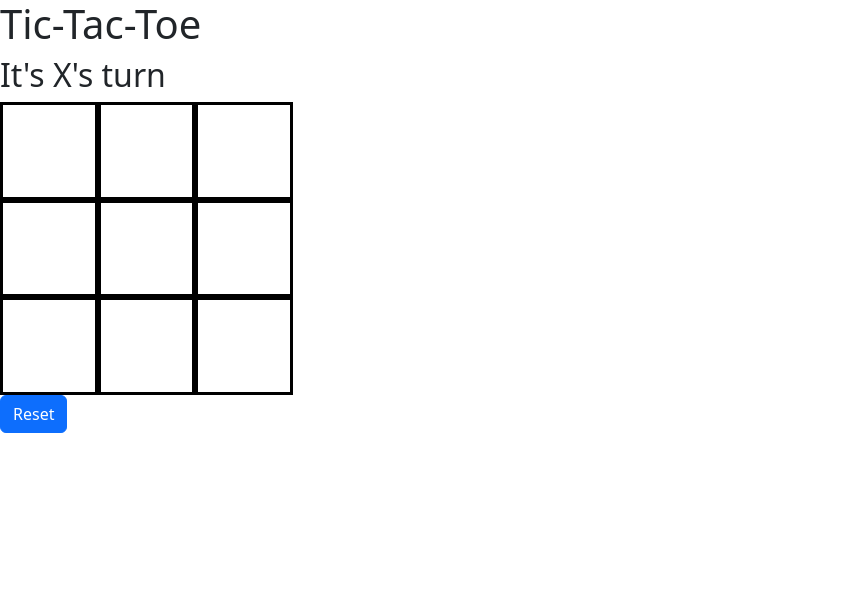
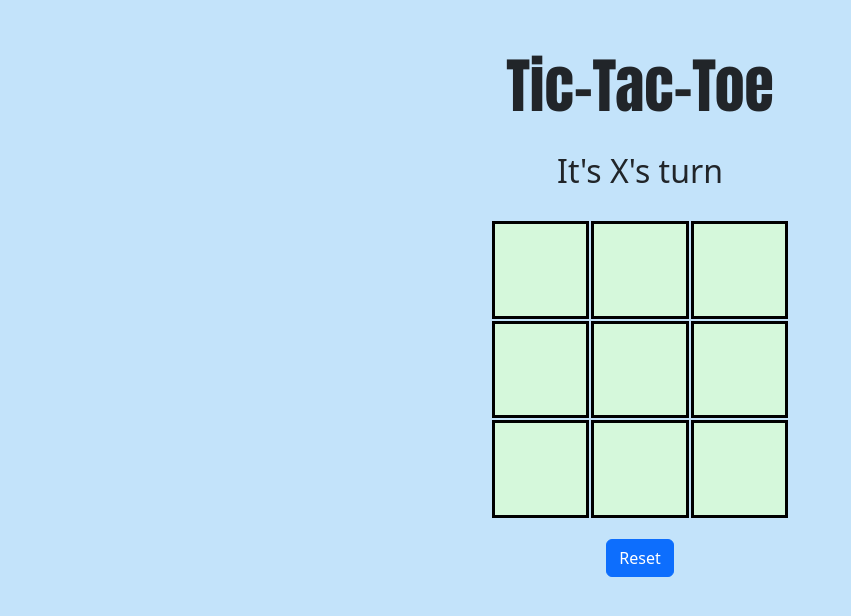
Before and after one commit to Jynnmei/game-tic-tac-toe-lab, a plain HTML site: page index.html in a window 1280 px wide. Shown: the whole page, without its empty margins (0-851 px from the left). Drawn offline with nearby package versions, Linux system fonts and the light colour scheme; a web font is replaced by a local one.

Commit message:
Update style.css

```diff
--- a/style.css
+++ b/style.css
@@ -1,14 +1,17 @@
 body {
-  background-color: gainsboro;
   /* Use a system font, if none are available use an available sans-sarif */
   font-family: system-ui, sans-serif;
-  margin: 0;
+  background-color: rgb(195, 227, 250) !important;
 }
 
 .board {
   display: flex;
   flex-wrap: wrap;
+  justify-content: center;
   width: 325px;
+  margin: 0 auto;
+  margin-bottom: 30px;
+  margin-top: 8px;
 }
 
 .sqr {
@@ -17,4 +20,23 @@ body {
   border: 3px solid black;
   font-size: 64px;
   text-align: center;
+  margin: 1px;
+  background-color: rgb(213, 248, 219) !important;
 }
+
+h1 {
+  text-align: center;
+  margin-top: 50px !important;
+  margin-bottom: 8px !important;
+  font-family: Anton, sans-serif;
+  font-size: 60px !important;
+}
+
+.btn {
+  margin-top: 20px;
+}
+
+#message {
+  margin: 30px 0;
+  text-align: center;
+}
```
